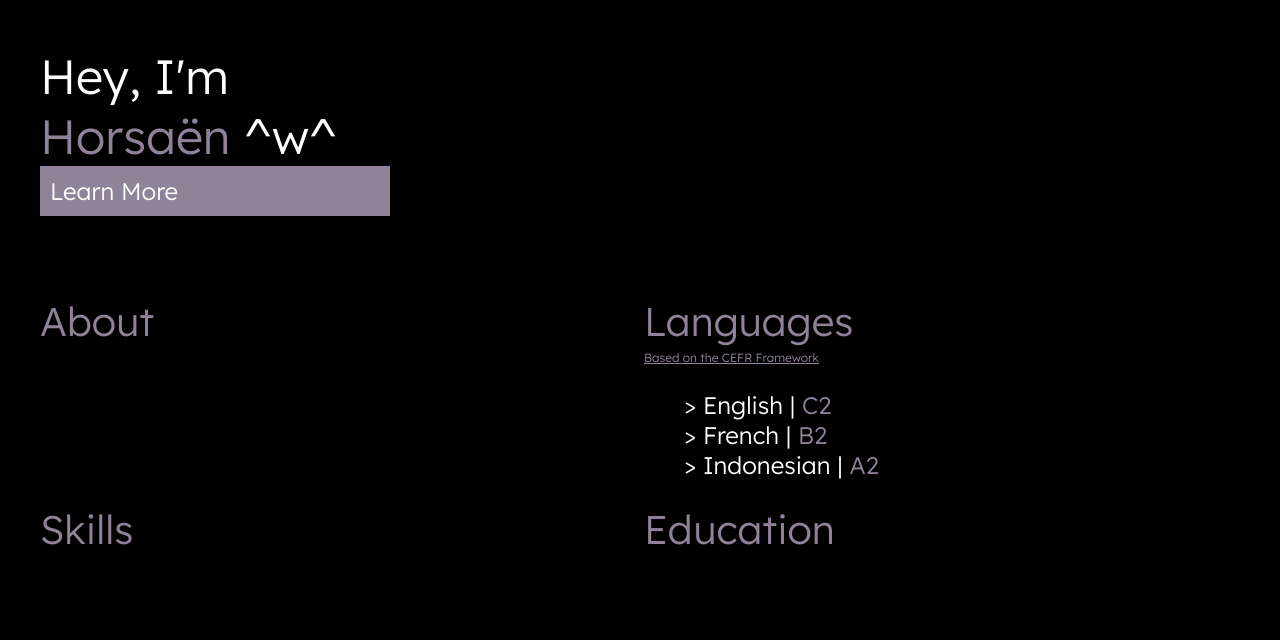
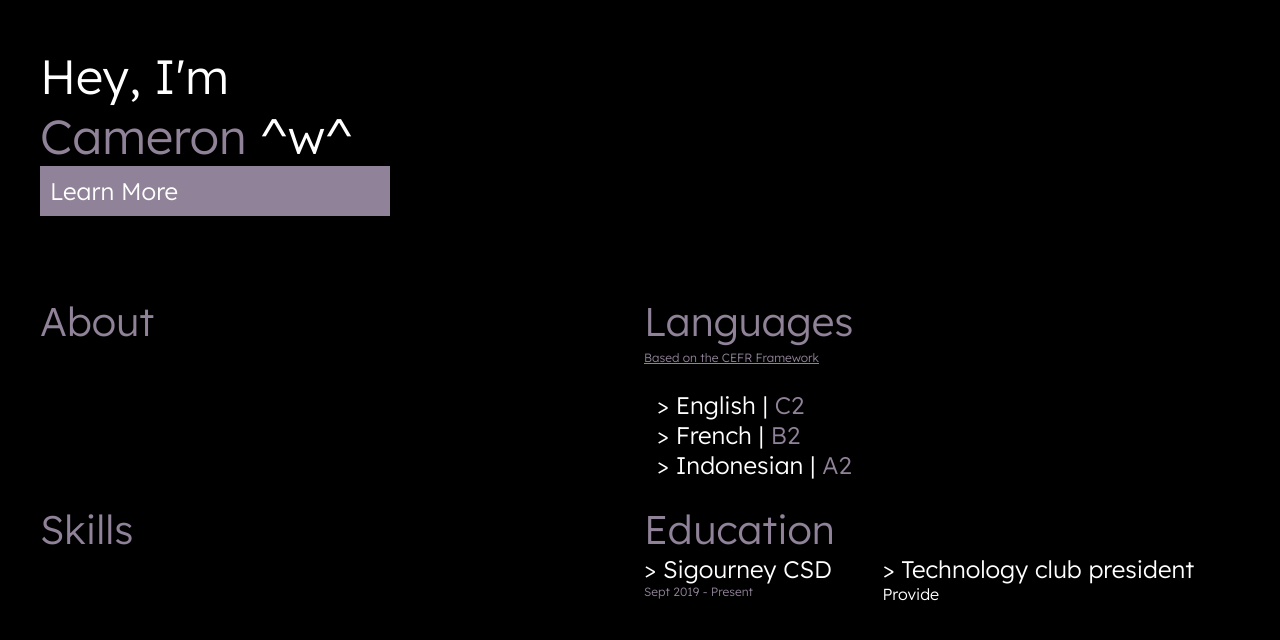
Before and after one commit to horsaen/horsaen-site, a React (Create React App) app: page / in a window 1280 px wide. Shown: the part 544-1184 px from the top of the page. Built offline with nearby package versions, Linux system fonts and the light colour scheme.

Commit message:
about changes

```diff
--- a/src/components/About.css
+++ b/src/components/About.css
@@ -11,6 +11,10 @@
     color: #908298;
     font-size: .75rem;
 }
+.subtitle-2 {
+    color: #908298;
+    font-size: .75rem;
+}
 .about-content {
     display: grid;
     grid-template-columns: repeat(2,1fr);
@@ -19,14 +23,28 @@
 .content {
     font-size: 1.5rem;
 }
-.content ul {
+ul {
+    padding-left: 1vw;
     list-style: none;
 }
 .content li::before {
     content: ">\A0";
 }
-.span-2 {
-    color: #908298;
+.edu-container {
+    display: flex;
+    flex-direction: row;
+}
+.edu-left {
+    width: 40%
+}
+.edu-right {
+    width: 60%;
+}
+.title::before {
+    content: ">\A0";
+}
+.title {
+    font-size: 1.5rem;
 }
 
 @media (max-width: 768px) {
--- a/src/components/About.js
+++ b/src/components/About.js
@@ -22,9 +22,9 @@ export default function About () {
                     </div>
                     <div className="content">
                         <ul>
-                            <li><span>English |<span className="span-2"> C2</span></span></li>
-                            <li><span>French |<span className="span-2"> B2</span></span></li>
-                            <li><span>Indonesian |<span className="span-2"> A2</span></span></li>
+                            <li className="bullet"><span>English |<span className="span-2"> C2</span></span></li>
+                            <li className="bullet"><span>French |<span className="span-2"> B2</span></span></li>
+                            <li className="bullet"><span>Indonesian |<span className="span-2"> A2</span></span></li>
                         </ul>
                     </div>
                 </div>
@@ -37,6 +37,28 @@ export default function About () {
                     <div className="header">
                         <span className="header-text">Education</span>
                     </div>
+                    <div className="edu-container">
+                        <div className="edu-left">
+                            <div className="card">
+                                <div className="title">
+                                    <span>Sigourney CSD</span>
+                                </div>
+                                <div className="subtitle-2">
+                                    <span>Sept 2019 - Present</span>
+                                </div>
+                            </div>
+                        </div>
+                        <div className="edu-right">
+                            <div className="description">
+                                <div className="title">
+                                    <span>Technology club president</span>
+                                </div>
+                                <div className="description-text">
+                                    <span>Provide</span>
+                                </div>
+                            </div>
+                        </div>
+                    </div>
                 </div>
             </div>
         </div>
--- a/src/components/Landing.js
+++ b/src/components/Landing.js
@@ -7,7 +7,7 @@ export default function Landing() {
         <div className="landing-container">
             <div className="landing-nav-container">
                 <div className="landing-text">
-                    <span>Hey, I'm<br/></span><span className="span-2">Horsaën</span><span> ^w^</span>
+                    <span>Hey, I'm<br/></span><span className="span-2">Cameron</span><span> ^w^</span>
                 </div>
                 <AnchorLink href='#about' className="landing-btn">
                     <span className="landing-btn-text">Learn More</span>
```
